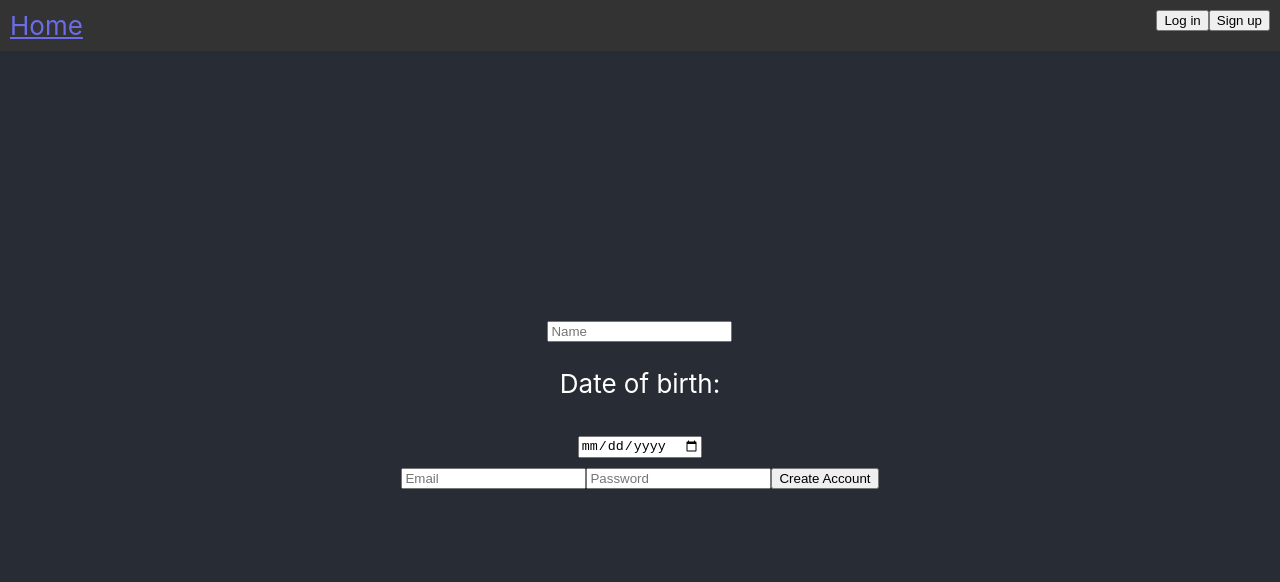
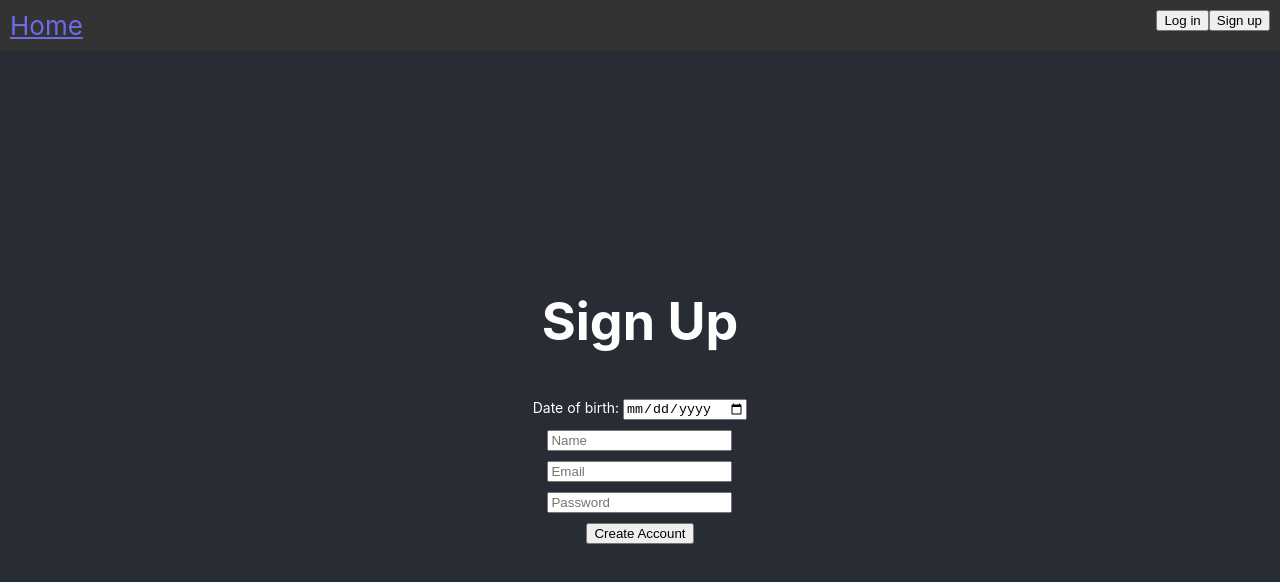
Before and after one commit to beknobloch/FitnessTracker, a React (Create React App) app in the folder fitness-tracker/: page /signup in a window 1280 px wide. Shown: the top 582 px of the page. Built offline with nearby package versions, Linux system fonts and the light colour scheme; no server answers.

Commit message:
update login and signup page
add css

```diff
--- a/fitness-tracker/src/pages/Login.js
+++ b/fitness-tracker/src/pages/Login.js
@@ -1,49 +1,45 @@
+
 import React, { useState } from "react";
 import { signInWithEmailAndPassword } from "firebase/auth";
-import { auth } from '../config/firebase'
+import { auth } from '../config/firebase';
 import { useNavigate } from "react-router-dom";
 
 function Login(props){
-    const [email, setEmail] = useState("")
-    const [password, setPassword] = useState("")
-
+    const [email, setEmail] = useState("");
+    const [password, setPassword] = useState("");
     const navigate = useNavigate();
 
-    //async function that signs in user
     const logIn = async () => {
         try {
             await signInWithEmailAndPassword(auth, email, password)
-            setEmail("")
-            setPassword("")
-
-            /*This resets the entire stack and brings the user inside the app
-            This prevents being able to go back to the login or start page after being logged in
-            */
-
-            /*
-            props.navigation.popToTop();
-            props.navigation.replace('Home')*/
-
+            setEmail("");
+            setPassword("");
             navigate('/home');
-
         } catch (error) {
-            console.log(error)
-            alert("Incorrect username or password")
+            console.log(error);
+            alert("Incorrect username or password");
         }
     }
+
     return(
         <div>
+            <h1>Login</h1>
             <input
                 placeholder="Email"
+                value={email}
                 onChange={(e) => setEmail(e.target.value)}
             />
+            <br />
             <input
                 placeholder="Password"
                 type="password"
+                value={password}
                 onChange={(e) => setPassword(e.target.value)}
             />
+            <br />
             <button onClick={logIn}>Log in</button>
         </div>
     )
 }
+
 export default Login;
--- a/fitness-tracker/src/pages/Signup.js
+++ b/fitness-tracker/src/pages/Signup.js
@@ -1,25 +1,23 @@
+
 import React, { useState } from "react";
 import { createUserWithEmailAndPassword } from "firebase/auth";
-import { addDoc, collection } from "firebase/firestore";
 import { auth, db } from '../config/firebase';
 import { useNavigate } from "react-router-dom";
+import { collection, addDoc } from "firebase/firestore";
 
 function Signup() {
+    const [birthday, setBirthday] = useState("");
+    const [name, setName] = useState("");
     const [email, setEmail] = useState("");
     const [password, setPassword] = useState("");
-    const [name, setName] = useState("");
-    const [birthday, setBirthday] = useState("");
     const [errorMessage, setErrorMessage] = useState("");
-
     const navigate = useNavigate();
-
     const userCollectionRef = collection(db, "users");
 
     const createAccount = async () => {
         try {
             await createUserWithEmailAndPassword(auth, email, password);
             await addUser();
-            // Navigate to home page after successful signup
             navigate('/home');
         } catch (error) {
             console.error(error);
@@ -32,7 +30,7 @@ function Signup() {
             await addDoc(userCollectionRef, {
                 name: name,
                 uid: auth.currentUser.uid,
-                birthday: birthday, // No need to format here, you can handle formatting when displaying if needed
+                birthday: birthday,
             });
         } catch (error) {
             console.error(error);
@@ -41,30 +39,34 @@ function Signup() {
 
     return (
         <div>
+            <h1>Sign Up</h1>
+            <label htmlFor="birthday" style={{ fontSize: "14px" }}>Date of birth:  </label>
+            <input
+                id="birthday"
+                type="date"
+                value={birthday}
+                onChange={(e) => setBirthday(e.target.value)}
+            />
+            <br />
             <input
                 placeholder="Name"
                 value={name}
                 onChange={(e) => setName(e.target.value)}
             />
-            <div>
-                <p>Date of birth:</p>
-                <input
-                    type="date"
-                    value={birthday}
-                    onChange={(e) => setBirthday(e.target.value)}
-                />
-            </div>
+            <br />
             <input
                 placeholder="Email"
                 value={email}
                 onChange={(e) => setEmail(e.target.value)}
             />
+            <br />
             <input
                 placeholder="Password"
                 type="password"
                 value={password}
                 onChange={(e) => setPassword(e.target.value)}
             />
+            <br />
             <button onClick={createAccount}>Create Account</button>
             {errorMessage && <p style={{ color: 'red' }}>{errorMessage}</p>}
         </div>
```
